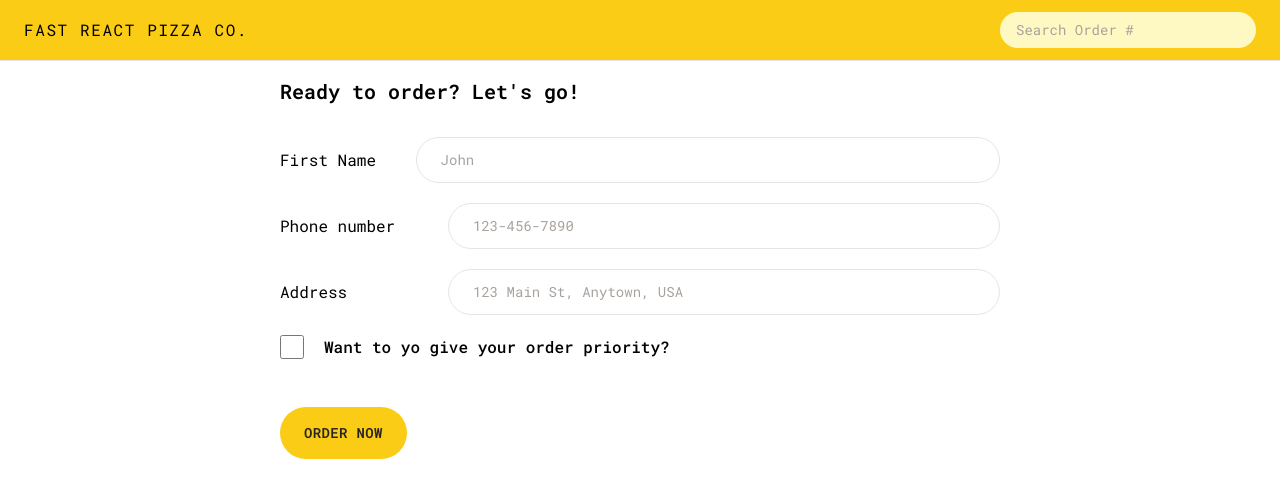
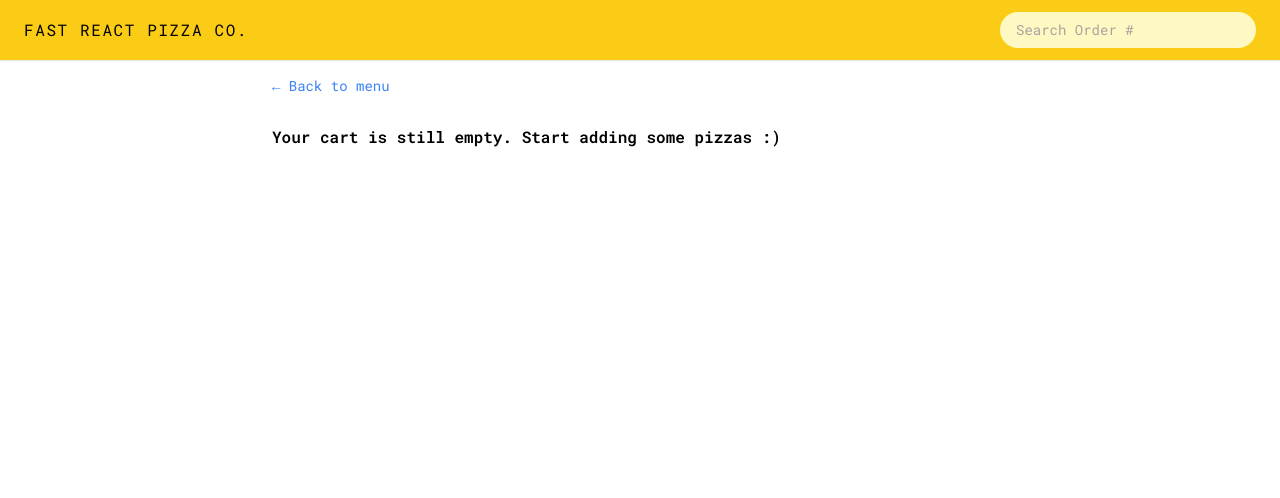
Before and after one commit to BothSann/fast-pizza, a React (Vite) app: page /order/new in a window 1280 px wide. Shown: the top 498 px of the page. Built offline with nearby package versions, Linux system fonts and the light colour scheme.

Commit message:
Enhance CreateOrder component to display EmptyCart when cart is empty; update order submission to clear cart and format total price in button label. Fix key prop in Order component to use pizzaId for OrderItem.

```diff
--- a/src/features/order/CreateOrder.jsx
+++ b/src/features/order/CreateOrder.jsx
@@ -2,6 +2,11 @@
 import { createOrder } from "../../services/apiRestaurant";
 import Button from "../../ui/Button";
 import { useSelector } from "react-redux";
+import { clearCart, getCart, getTotalCartPrice } from "../cart/cartSlice";
+import EmptyCart from "../cart/EmptyCart";
+import store from "../../store";
+import { formatCurrency } from "../../utils/helpers";
+import { useState } from "react";
 
 // https://uibakery.io/regex-library/phone-number
 const isValidPhone = (str) =>
@@ -34,12 +39,17 @@
 ];
 
 function CreateOrder() {
-  // const [withPriority, setWithPriority] = useState(false);
-  const cart = fakeCart;
+  const [withPriority, setWithPriority] = useState(false);
+  const cart = useSelector(getCart);
+  const totalCartPrice = useSelector(getTotalCartPrice);
+  const priorityPrice = withPriority ? totalCartPrice * 0.2 : 0;
+  const totalPrice = totalCartPrice + priorityPrice;
   const navigation = useNavigation();
   const isSubmitting = navigation.state === "submitting";
   const formErrors = useActionData();
   const username = useSelector((state) => state.user.username);
+
+  if (!cart.length) return <EmptyCart />;
 
   return (
     <div className="px-6 py-4">
@@ -97,8 +107,8 @@
             name="priority"
             id="priority"
             className="h-6 w-6 accent-yellow-400 focus:outline-none focus:ring focus:ring-yellow-400 focus:ring-offset-2"
-            // value={withPriority}
-            // onChange={(e) => setWithPriority(e.target.checked)}
+            value={withPriority}
+            onChange={(e) => setWithPriority(e.target.checked)}
           />
           <label htmlFor="priority" className="font-medium">
             Want to yo give your order priority?
@@ -108,7 +118,9 @@
         <div>
           <input type="hidden" name="cart" value={JSON.stringify(cart)} />
           <Button type="primary" disabled={isSubmitting}>
-            {isSubmitting ? "Placing order..." : "Order now"}
+            {isSubmitting
+              ? "Placing order..."
+              : `Order now for ${formatCurrency(totalPrice)}`}
           </Button>
         </div>
       </Form>
@@ -123,7 +135,7 @@
   const order = {
     ...data,
     cart: JSON.parse(data.cart),
-    priority: data.priority === "on",
+    priority: data.priority === "true",
   };
 
   const errors = {};
@@ -133,7 +145,7 @@
   if (Object.keys(errors).length > 0) return errors;
 
   const newOrder = await createOrder(order);
-
+  store.dispatch(clearCart());
   return redirect(`/order/${newOrder.id}`);
 }
 
--- a/src/features/order/Order.jsx
+++ b/src/features/order/Order.jsx
@@ -55,7 +55,7 @@
 
       <ul className="divide-y divide-stone-200 border-b border-t border-stone-200">
         {cart.map((item) => (
-          <OrderItem item={item} key={item.id} />
+          <OrderItem item={item} key={item.pizzaId} />
         ))}
       </ul>
 
```
